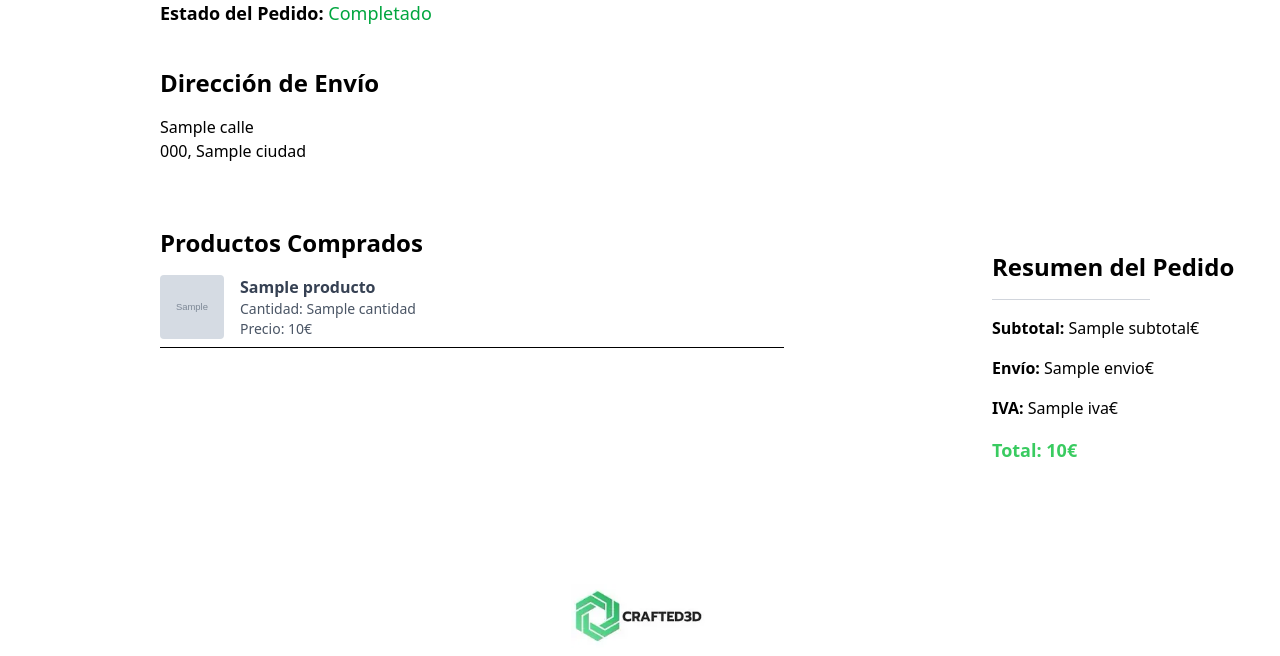
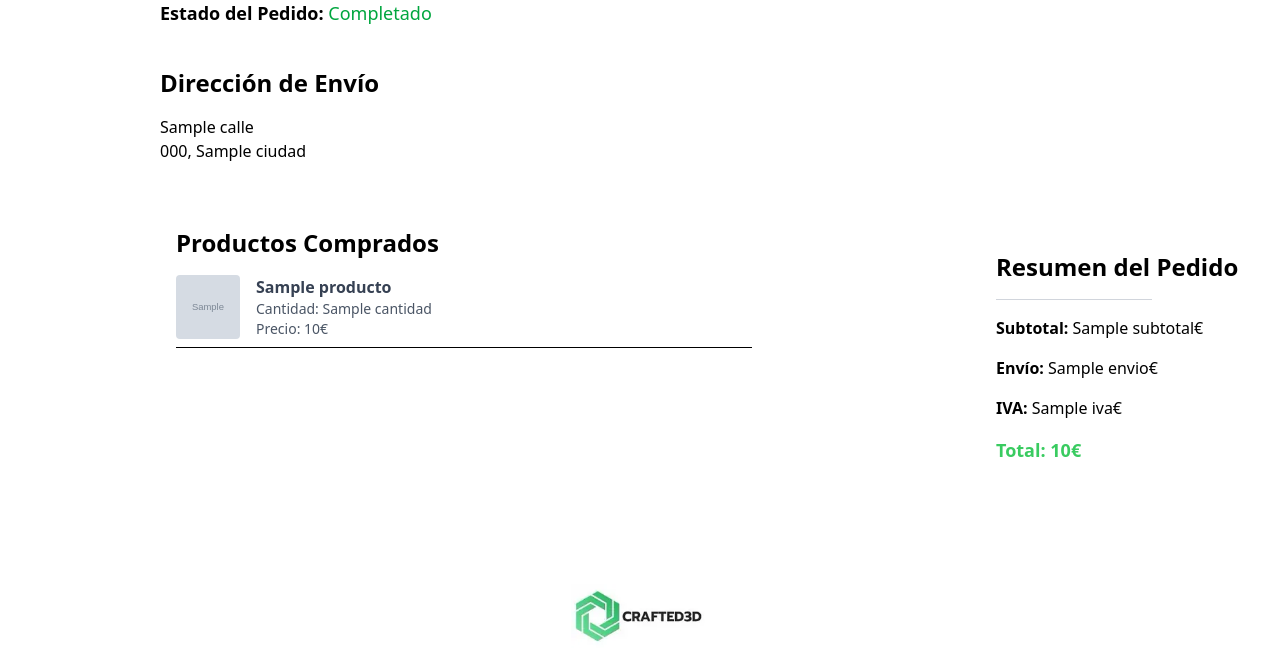
Before and after one commit to Matalentajas/Proyecto-Final-AOrient, a Flask app: template Crafted3D/app/templates/pedido.html in a window 1280 px wide. Shown: the part 431-1087 px from the top of the page. Run offline with Flask 3, Linux system fonts and the light colour scheme; the template is opened without the code that fills it: most values are stand-ins (such as "Sample title", 1, 10 or a date in 2020); grey boxes marked "Sample" are stand-in pictures; parts of the project's set-up code (start-up, migrations or seed data) failed here and were passed over; some libraries are stand-ins or nearby versions.

Commit message:
Mejorar la estructura y estilos de la página de detalles del pedido: ajustar márgenes, optimizar la visualización de productos y resumen de costos para una mejor experiencia de usuario.

```diff
--- a/Crafted3D/app/templates/pedido.html
+++ b/Crafted3D/app/templates/pedido.html
@@ -2,13 +2,13 @@
 
 {% block content %}
     <!-- Botón de volver -->
-    <div class="mt-6 ml-[10rem] ">
+    <div class="mt-6 mb-6 ml-4 md:ml-[10rem]">
         <a href="{{ url_for('usuario.perfil') }}" class="font-semibold rounded hover:text-green-500">
             ← Volver
         </a>
     </div>
 
-    <div class="w-[30%] mt-[50px] ml-[10rem]">
+    <div class="w-full ml-4 max-w-md mx-auto md:w-[30%] md:mt-[50px] md:ml-[10rem]">
         <!-- Información del Pedido -->
         <div class="text-lg">
             <h1 class="text-4xl font-bold mb-6 text-[#39CB60]">Detalles del Pedido</h1>
@@ -28,17 +28,16 @@
         <h2 class="text-2xl font-semibold mb-4 mt-10">Dirección de Envío</h2>
         <p>{{ pedido.direccion.calle }}</p>
         <p>{{ pedido.direccion.codigo_postal }}, {{ pedido.direccion.ciudad }}</p>
-
     </div>
 
-    <div class="grid grid-cols-1 md:grid-cols-2 gap-8 mt-[4rem] mb-[4rem]">
+    <div class="grid ml-4 grid-cols-1 md:grid-cols-2 gap-8 mt-16 mb-16">
         <!-- Productos en el Pedido -->
-        <div class="w-[100%] ml-[10rem]">
+        <div class="w-full max-w-xl mx-auto md:w-[100%] md:ml-[10rem]">
             <h2 class="text-2xl font-semibold mb-4">Productos Comprados</h2>
             <div class="space-y-4">
                 {% for producto in pedido.productos %}
                 <div class="flex items-center border-b pb-2">
-                    <img src="{{ producto.imagen }}" alt="{{ producto.nombre }}" alt="{{ producto.nombre }}" class="h-16 w-16 object-cover rounded">
+                    <img src="{{ producto.imagen }}" alt="{{ producto.nombre }}" class="h-16 w-16 object-cover rounded">
                     <div class="ml-4">
                         <p class="text-gray-700"><strong>{{ producto.nombre }}</strong></p>
                         <p class="text-gray-600 text-sm">Cantidad: {{ producto.cantidad }}</p>
@@ -52,12 +51,12 @@
         <!-- Resumen de Costos y Dirección -->
         <div class="p-6 md:w-[50%] md:ml-auto">
             <h2 class="text-2xl font-semibold mb-4">Resumen del Pedido</h2>
-            <hr class="border-gray-300 my-4 w-[60%]">
+            <hr class="ml-5 border-gray-300 my-4 w-[60%] mx-auto md:mx-0">
             <ul class="space-y-4">
                 <li><p><strong>Subtotal:</strong> {{ pedido.subtotal }}€</p></li>
                 <li><p><strong>Envío:</strong> {{ pedido.envio }}€</p></li>
                 <li><p><strong>IVA:</strong> {{ pedido.iva }}€</p></li>
-                <li><p class="text-lg font-bold text-[#39CB60]"><strong>Total:</strong> {{ pedido.total }}€</p></li>
+                <li class="text-lg font-bold text-[#39CB60]"><strong>Total:</strong> {{ pedido.total }}€</li>
             </ul>
         </div>
     </div>
```
